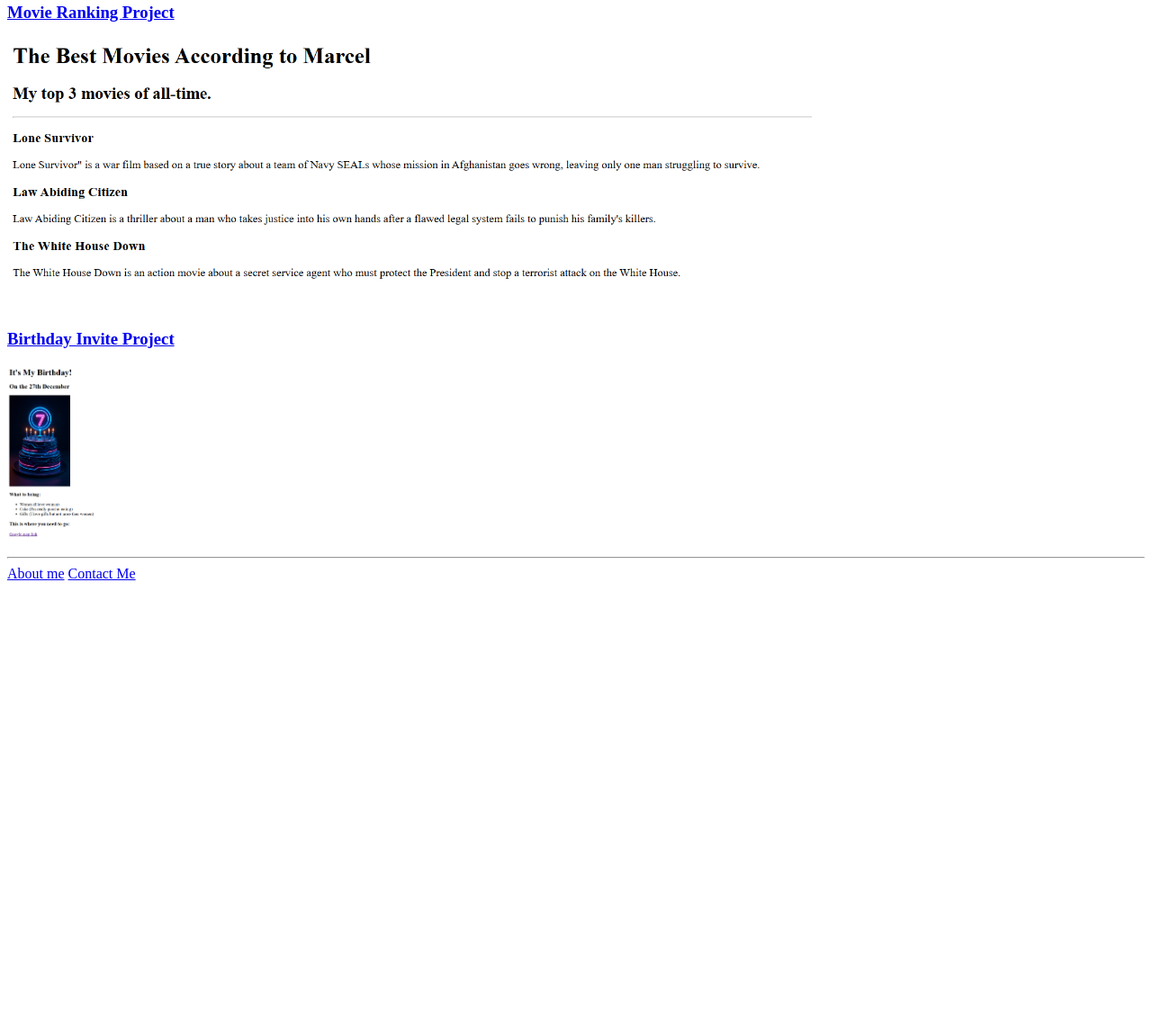
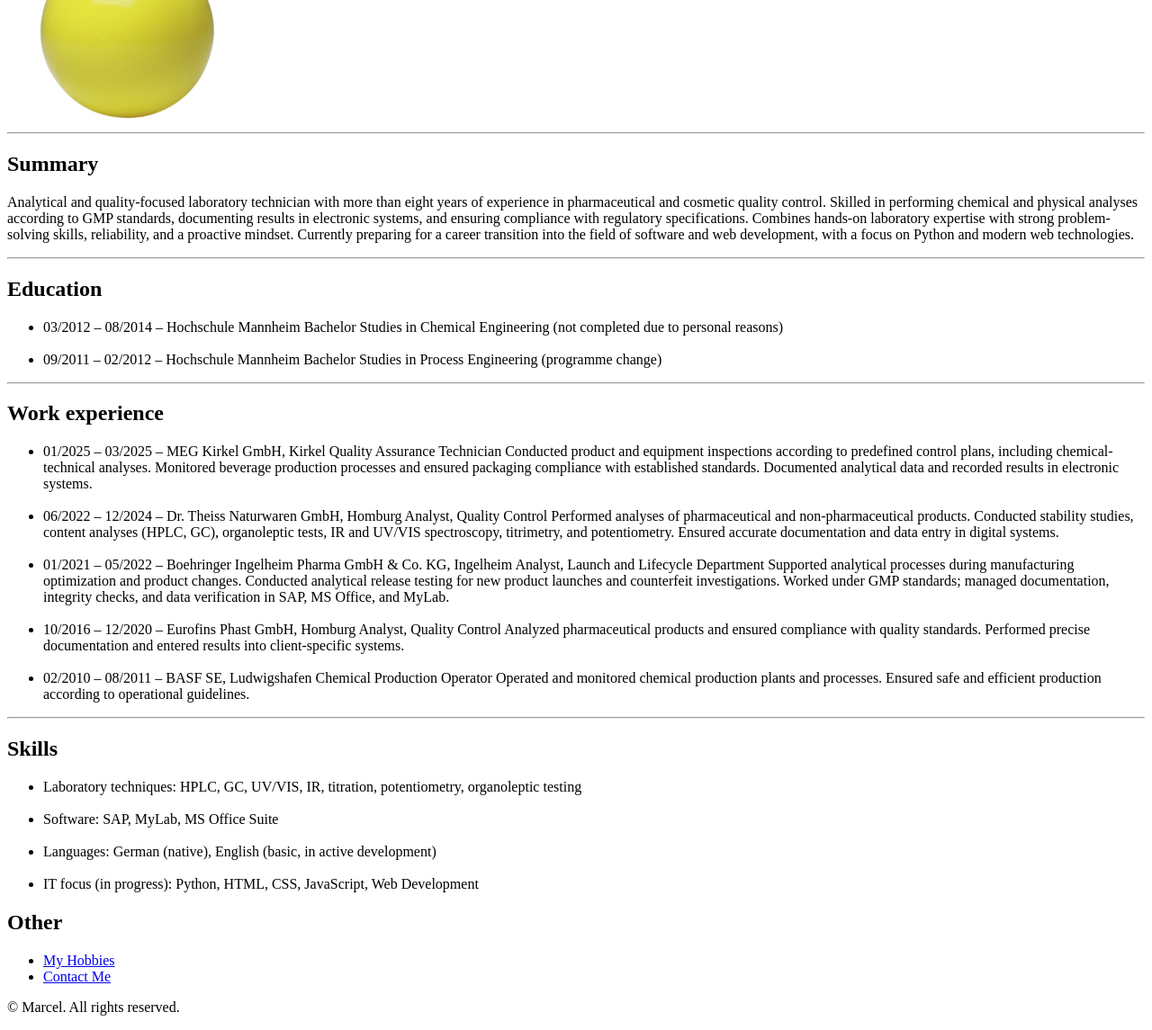
Before and after one commit to Eastblock750/html-portfolio, a plain HTML site: page index.html in a window 1280 px wide. Shown: the part 145-1290 px from the top of the page at 90% size. Before the commit the page ends 800 px from the top, so only its background shows below. Drawn offline with Linux system fonts and the light colour scheme.

Commit message:
Add files via upload

```diff
--- a/index.html
+++ b/index.html
@@ -1,32 +1,76 @@
-<!-- TODO 1: Create the HTML Boilerplate -->
-
-<!-- TODO 2: Add Your previous projects' HTML into the public folder -->
-
-<!-- TODO 3: Take screenshots of your project previews and add the images to the images folder -->
-
-<!-- TODO 4: Add titles/subtitles etc. -->
-
-<!-- TODO 5: Add a link to the project pages -->
-
-<!-- TODO 6: Add images to show the project previews
-HINT for TODO 6: You can use the height attribute set to 200 to make the image smaller:
-https://developer.mozilla.org/en-US/docs/Web/HTML/Element/img#attr-height -->
-
-<!-- TODO 7: Add the Contact Me and About Me page links -->
 <!DOCTYPE html>
-<html lang="de">
+<html lang="en">
 <head>
     <meta charset="UTF-8">
-    <title>Marcel's Webdesign Website</title>
+    <title>My Resume</title>
 </head>
 <body>
-<h1>Marcel's Portfolio</h1>
-<h2>I'm a Web Developer</h2>
-<hr />
-<h3><a href="./public/movie-ranking.html">Movie Ranking Project</a></h3>
-<img src="./assets/images/Screenshot 2025-11-01 085206.png" height="300" alt="Movie Ranking Project which include 3 movies" />
-<h3><a href="./public/birthday-invite.html">Birthday Invite Project</a></h3>
-<img src="./assets/images/Screenshot 2025-11-01 060235.png" height="200" alt="Birthday Invite Project" />
-<hr />
-<a href="./public/about.html">About me</a> <a href="./public/contact.html">Contact Me</a>
+    <h1>Marcel</h1>
+    <img src="./384_120510_p.jpg" alt="bild" height="200">
+    <hr />
+    <h2>Summary</h2>
+    <p>Analytical and quality-focused laboratory technician with more than eight years of experience in pharmaceutical and cosmetic quality control. Skilled in performing chemical and physical analyses according to GMP standards, documenting results in electronic systems, and ensuring compliance with regulatory specifications. Combines hands-on laboratory expertise with strong problem-solving skills, reliability, and a proactive mindset. Currently preparing for a career transition into the field of software and web development, with a focus on Python and modern web technologies.</p><hr />
+    <h2>Education</h2>
+    <ul><li>03/2012 – 08/2014 – Hochschule Mannheim
+Bachelor Studies in Chemical Engineering (not completed due to personal reasons)</li><br />
+<li>09/2011 – 02/2012 – Hochschule Mannheim
+Bachelor Studies in Process Engineering (programme change)</li></ul><hr />
+    <h2>Work experience</h2>
+    <ul><li>01/2025 – 03/2025 – MEG Kirkel GmbH, Kirkel
+Quality Assurance Technician
+
+Conducted product and equipment inspections according to predefined control plans, including chemical-technical analyses.
+
+Monitored beverage production processes and ensured packaging compliance with established standards.
+
+Documented analytical data and recorded results in electronic systems.
+</li><br />
+<li>06/2022 – 12/2024 – Dr. Theiss Naturwaren GmbH, Homburg
+Analyst, Quality Control
+
+Performed analyses of pharmaceutical and non-pharmaceutical products.
+
+Conducted stability studies, content analyses (HPLC, GC), organoleptic tests, IR and UV/VIS spectroscopy, titrimetry, and potentiometry.
+
+Ensured accurate documentation and data entry in digital systems.</li><br />
+
+<li>01/2021 – 05/2022 – Boehringer Ingelheim Pharma GmbH & Co. KG, Ingelheim
+Analyst, Launch and Lifecycle Department
+
+Supported analytical processes during manufacturing optimization and product changes.
+
+Conducted analytical release testing for new product launches and counterfeit investigations.
+
+Worked under GMP standards; managed documentation, integrity checks, and data verification in SAP, MS Office, and MyLab.</li><br />
+
+<li>10/2016 – 12/2020 – Eurofins Phast GmbH, Homburg
+Analyst, Quality Control
+
+Analyzed pharmaceutical products and ensured compliance with quality standards.
+
+Performed precise documentation and entered results into client-specific systems.</li><br />
+
+<li>02/2010 – 08/2011 – BASF SE, Ludwigshafen
+Chemical Production Operator
+
+Operated and monitored chemical production plants and processes.
+
+Ensured safe and efficient production according to operational guidelines.</li></ul><hr />
+    <h2>Skills</h2>
+    <ul><li>Laboratory techniques: HPLC, GC, UV/VIS, IR, titration, potentiometry, organoleptic testing</li><br />
+
+<li>Software: SAP, MyLab, MS Office Suite</li><br />
+
+<li>Languages: German (native), English (basic, in active development)</li><br />
+
+<li>IT focus (in progress): Python, HTML, CSS, JavaScript, Web Development</li></ul>
+<h2>Other</h2>
+<ul>
+    <li><a href="./hobbies.html">My Hobbies</a></li>
+    <li><a href="./Contact.html">Contact Me</a></li>
+</ul>
+</body>
+<footer>
+    <p>© Marcel. All rights reserved.</p>
+</footer>
 </html>
```
Also changed, not shown: Contact.html (added, +14 -0 lines), hobbies.html (added, +17 -0 lines), 384_120510_p.jpg (added).
